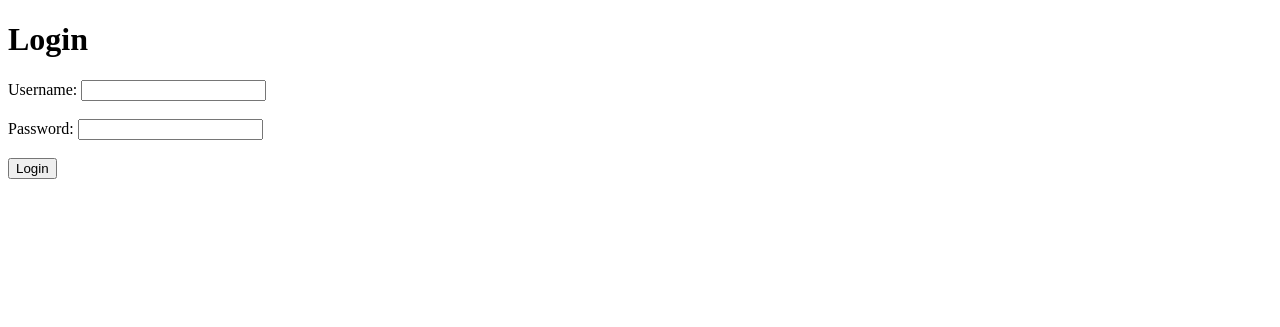
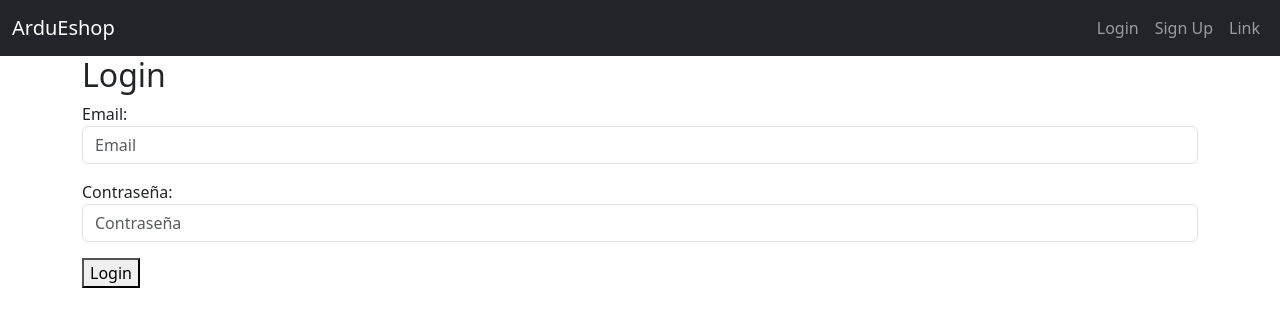
Before and after one commit to NEXUS-PGPI/ardueshop, a Django app: page /auth/login/ in a window 1280 px wide. Shown: the top 327 px of the page. Run offline with Django 4.2, Linux system fonts and the light colour scheme; some libraries are stand-ins or nearby versions.

Commit message:
feat: User login and register correctly #4
We can login, register and logout using an email as requirements say.

```diff
--- /dev/null
+++ b/ardueshop/authentication/forms.py
@@ -0,0 +1,72 @@
+from django.contrib.auth.forms import UserCreationForm
+from django.contrib.auth.forms import AuthenticationForm
+from django.contrib.auth.models import User
+from django import forms
+
+# Formularios de acceso y registro al sistema
+
+class ClientCreationForm(UserCreationForm):
+
+  email = forms.EmailField(
+		max_length=254,
+		widget=forms.EmailInput(
+			attrs={
+				"placeholder": "Email",
+				"class": "form-control"
+			}
+		)
+	)
+
+  password1 = forms.CharField(
+    max_length=254,
+    min_length=5,
+    label="Contraseña",
+    widget=forms.PasswordInput(
+      attrs={
+        "placeholder": "Contraseña",
+        "class": "form-control"
+      }
+    )
+  )
+
+  password2 = forms.CharField(
+    label="Confirmación Contraseña",
+    widget=forms.PasswordInput(
+      attrs={
+        "placeholder": "Contraseña",
+        "class": "form-control"
+      }
+    )
+  )
+
+  class Meta:
+    model = User
+    fields = ('email', 'password1', 'password2')
+
+class ClientLoginForm(forms.Form):
+
+  email = forms.EmailField(
+    max_length=254,
+		widget=forms.EmailInput(
+			attrs={
+				"placeholder": "Email",
+				"class": "form-control"
+			}
+		)
+  )
+
+  password = forms.CharField(
+    max_length=254,
+    min_length=5,
+    label="Contraseña",
+    widget=forms.PasswordInput(
+      attrs={
+        "placeholder": "Contraseña",
+        "class": "form-control"
+      }
+    )
+  )
+
+  class Meta:
+    model = User
+    fields = ('email', 'password')
--- /dev/null
+++ b/ardueshop/authentication/templates/authentication/login.html
@@ -0,0 +1,11 @@
+
+{% extends 'base/base.html' %}
+
+{% block content %}
+  <h2>Login</h2>
+  <form action="/auth/login/" method="post">
+    {% csrf_token %}
+    {{ form.as_p }}
+    <button type="submit">Login</button>
+  </form>
+{% endblock %}
--- a/ardueshop/authentication/templates/signup.html
+++ b/ardueshop/authentication/templates/authentication/signup.html
@@ -1,9 +1,9 @@
 
-{% extends 'base.html' %}
+{% extends 'base/base.html' %}
 
 {% block content %}
   <h1>Sign Up</h1>
-  <form action="/signup/" method="post">
+  <form action="/auth/signup/" method="post">
     {% csrf_token %}
     {{ form.as_p }}
     <button type="submit">Sign Up</button>
--- a/ardueshop/authentication/templates/base.html
+++ /dev/null
@@ -1,22 +0,0 @@
-<!-- FILEPATH: /f:/4Ing.Soft/PGPI/ardueshop/authentication/templates/base.html -->
-
-<!DOCTYPE html>
-<html lang="en">
-<head>
-    <meta charset="UTF-8">
-    <title>{% block title %} {% endblock %}</title>
-</head>
-<body>
-    <header>
-        <!-- Header content goes here -->
-    </header>
-
-    <main>
-        {% block content %} {% endblock %}
-    </main>
-
-    <footer>
-        <!-- Footer content goes here -->
-    </footer>
-</body>
-</html>
--- a/ardueshop/authentication/templates/login.html
+++ /dev/null
@@ -1,14 +0,0 @@
-
-{% extends 'base.html' %}
-
-{% block content %}
-  <h1>Login</h1>
-  <form method="post">
-    {% csrf_token %}
-    <label for="username">Username:</label>
-    <input type="text" id="username" name="username"><br><br>
-    <label for="password">Password:</label>
-    <input type="password" id="password" name="password"><br><br>
-    <input type="submit" value="Login">
-  </form>
-{% endblock %}
--- a/ardueshop/authentication/urls.py
+++ b/ardueshop/authentication/urls.py
@@ -6,5 +6,4 @@ urlpatterns = [
     path('login/', authentication_views.login_view, name='login'),
     path('signup/', authentication_views.signup_view, name='signup'),
     path('logout/', authentication_views.logout_view, name='logout'),
-    path('change_password/', authentication_views.change_password_view, name='change_password'),
 ]
--- a/ardueshop/authentication/views.py
+++ b/ardueshop/authentication/views.py
@@ -1,43 +1,39 @@
 from django.http import HttpResponse
 from django.shortcuts import redirect, render
-from django.contrib.auth.forms import UserCreationForm, AuthenticationForm, PasswordChangeForm
+from .forms import ClientCreationForm, ClientLoginForm
+from django.contrib.auth import login, logout
+from .backends import EmailBackend
 
 # Create your views here.
 
-def hello_world(request):
-    return HttpResponse('<h1>Hello World</h1>')
-
 def signup_view(request):
   if request.method == 'POST':
-      form = UserCreationForm(request.POST)
+      form = ClientCreationForm(request.POST)
       if form.is_valid():
           # save user to database
           form.save()
           # log user in
-          return redirect('')
+          email = form.cleaned_data.get('email')
+          password = form.cleaned_data.get('password1')
+          user = EmailBackend().authenticate(request=request,username=email, password=password)
+          login(request, user)
+          return redirect('home')
   else:
-      form = UserCreationForm()
-  return render(request, 'signup.html', {'form': form})
+      form = ClientCreationForm()
+  return render(request, 'authentication/signup.html', {'form': form})
 
 def login_view(request):
   if request.method == 'POST':
-      form = AuthenticationForm(data=request.POST)
+      form = ClientLoginForm(request.POST)
       if form.is_valid():
           # log user in
+          user = EmailBackend().authenticate(request=request,username=form.cleaned_data.get('email'), password=form.cleaned_data.get('password'))
+          login(request, user)
           return redirect('home')
   else:
-      form = AuthenticationForm()
-  return render(request, 'login.html', {'form': form})
+      form = ClientLoginForm()
+  return render(request, 'authentication/login.html', {'form': form})
 
 def logout_view(request):
+  logout(request)
   return redirect('home')
-
-def change_password_view(request):
-  if request.method == 'POST':
-      form = PasswordChangeForm(data=request.POST)
-      if form.is_valid():
-          # change password
-          return redirect('home')
-  else:
-      form = PasswordChangeForm(user=request.user)
-  return render(request, 'change_password.html', {'form': form})
--- a/ardueshop/base/templates/base/base.html
+++ b/ardueshop/base/templates/base/base.html
@@ -9,15 +9,29 @@
 <body>
   <nav class="navbar navbar-expand-lg navbar-dark bg-dark">
     <div class="container-fluid">
-      <a class="navbar-brand" href="#">ArduEshop</a>
+      <a class="navbar-brand" href="/">ArduEshop</a>
       <button class="navbar-toggler" type="button" data-bs-toggle="collapse" data-bs-target="#navbarNav" aria-controls="navbarNav" aria-expanded="false" aria-label="Toggle navigation">
         <span class="navbar-toggler-icon"></span>
       </button>
       <div class="collapse navbar-collapse" id="navbarNav">
-        <ul class="navbar-nav">
-          <li class="nav-item">
-            <a class="nav-link" href="#">Link</a>
-          </li>
+        <ul class="navbar-nav ms-auto mb-2 mb-lg-0">
+          {% if user.is_authenticated %}
+            <li class="nav-item">
+              <a class="nav-link" href="#">
+                  <strong>{{ user.email }}</strong>
+              </a>
+            <li class="nav-item">
+              <a class="nav-link" href="/auth/logout">Logout</a>
+            </li>
+          {% endif %}
+          {% if not user.is_authenticated %}
+            <li class="nav-item">
+              <a class="nav-link" href="/auth/login">Login</a>
+            </li>
+            <li class="nav-item">
+              <a class="nav-link" href="/auth/signup">Sign Up</a>
+            </li>
+          {% endif %}
           <li class="nav-item">
             <a class="nav-link" href="#">Link</a>
           </li>
```
Also changed, not shown: ardueshop/ardueshop/settings.py (+11 -0 lines), ardueshop/authentication/backends.py (added, +14 -0 lines), ardueshop/authentication/templates/change_password.html (deleted, +0 -10 lines).
